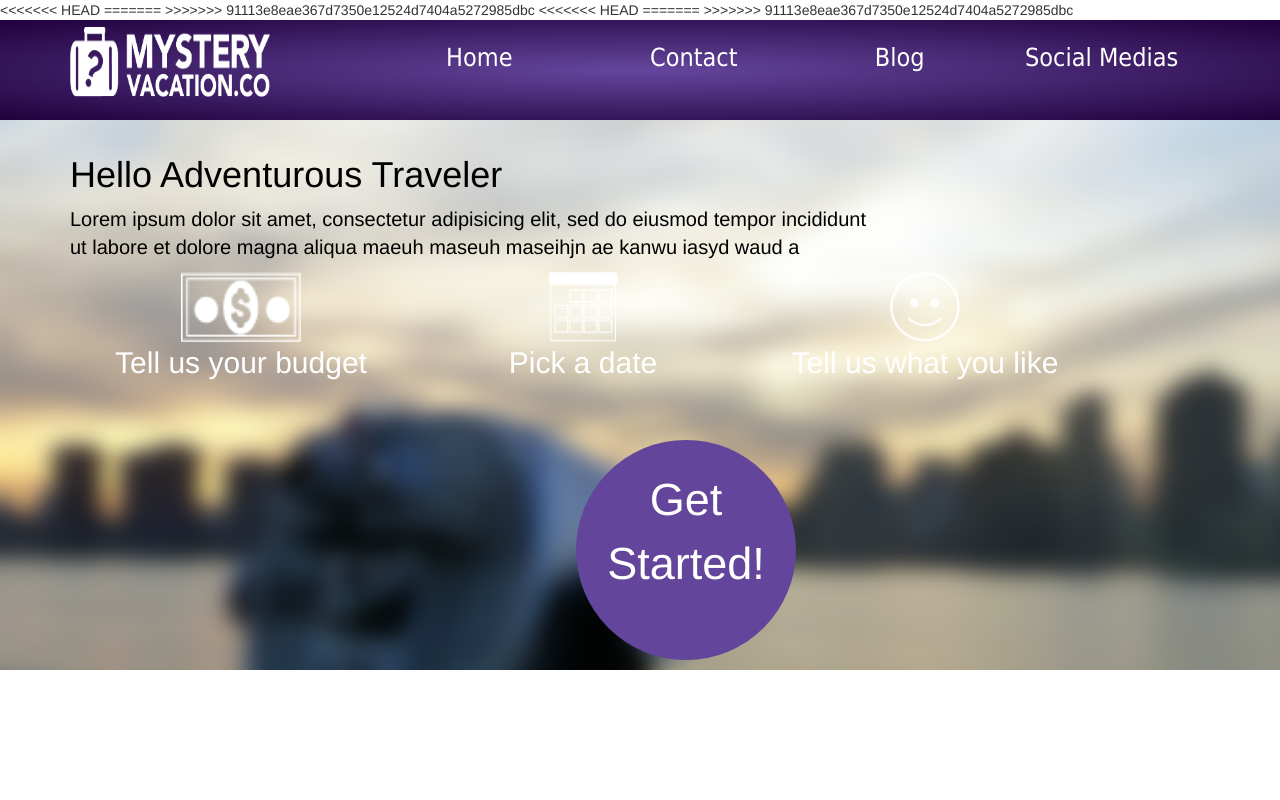
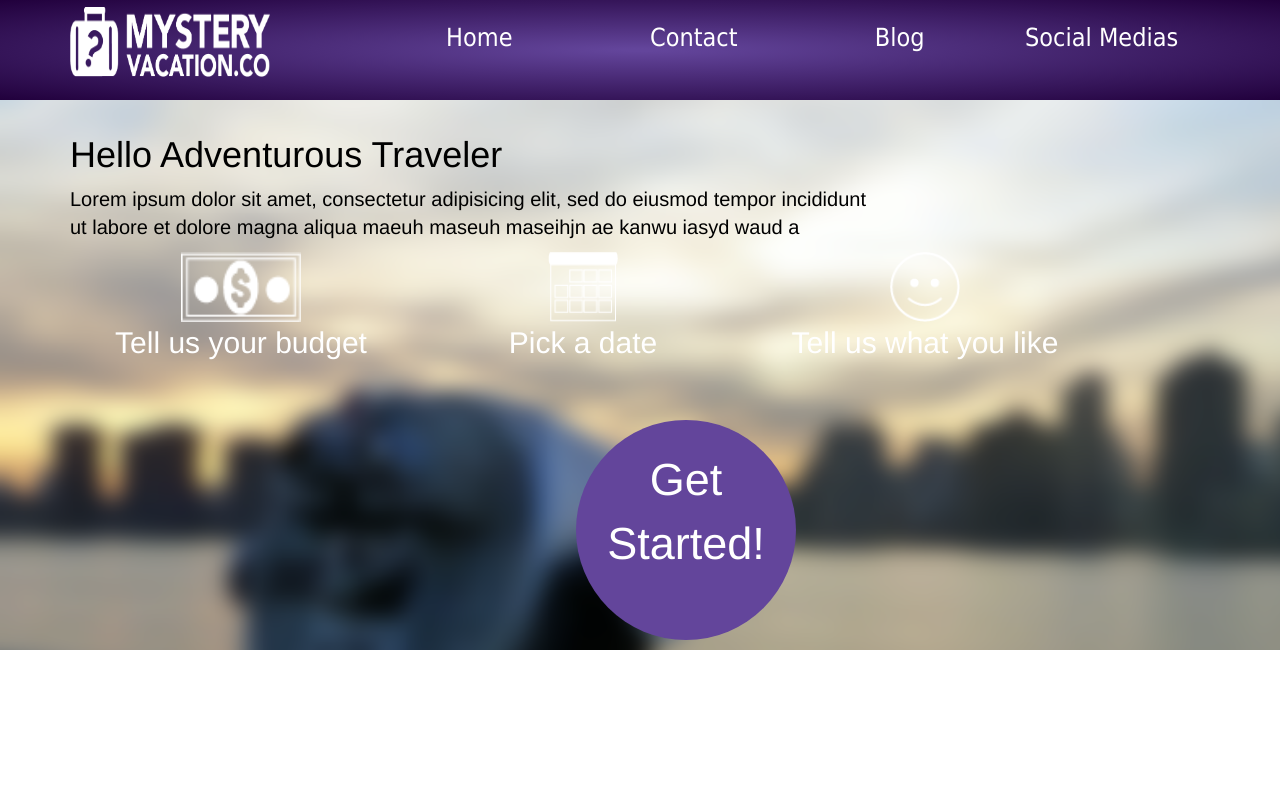
Before and after one commit to cottalucas/Mystery-Vacations, a PHP site: page / in a window 1280 px wide. Run offline with PHP 8.4, Linux system fonts and the light colour scheme; some libraries are stand-ins or nearby versions.

Commit message:
fix merge conflicts

```diff
--- a/index.php
+++ b/index.php
@@ -4,23 +4,16 @@
         <!--script type="text/javascript" href="/assets/scripts/jquery-1.11.2.min.js"></script-->
         <!--script type="text/javascript" href="/assets/scripts/jquery-ui.js"></script>
         <script type="text/javascript" href="/assets/scripts/jquery-ui.css"></script -->
-<<<<<<< HEAD
-        <script src="https://ajax.googleapis.com/ajax/libs/jquery/1.11.2/jquery.min.js"></script>
+    <script src="https://ajax.googleapis.com/ajax/libs/jquery/1.11.2/jquery.min.js"></script>
 	<link rel="stylesheet" href="https://ajax.googleapis.com/ajax/libs/jqueryui/1.11.2/themes/smoothness/jquery-ui.css" />
 	<script src="https://ajax.googleapis.com/ajax/libs/jqueryui/1.11.2/jquery-ui.min.js"></script>
 
-=======
 
- 		<script src="https://ajax.googleapis.com/ajax/libs/jquery/1.11.2/jquery.min.js"></script>
-		<link rel="stylesheet" href="https://ajax.googleapis.com/ajax/libs/jqueryui/1.11.2/themes/smoothness/jquery-ui.css" />
-		<script src="https://ajax.googleapis.com/ajax/libs/jqueryui/1.11.2/jquery-ui.min.js"></script>
-
->>>>>>> 91113e8eae367d7350e12524d7404a5272985dbc
         <title>Mistery Vacations</title>
         <link rel="stylesheet" type="text/css" href="style.css">
         <link rel="stylesheet" type="text/css" href="bootstrap/css/bootstrap.css">
         <script src="assets/scripts/slider.js"></script>
-<<<<<<< HEAD
+
         <script>
             $(function() {
             $( "#departure" ).datepicker();
@@ -30,10 +23,7 @@
             $( "#arrival" ).datepicker();
             });
         </script>
-
-=======
         <script src="assets/scripts/fbScripts.js"></script>
->>>>>>> 91113e8eae367d7350e12524d7404a5272985dbc
     </head>
 	<body onload="initSlider()">
 		<!-- BEGIN Facebook Import-->
```
